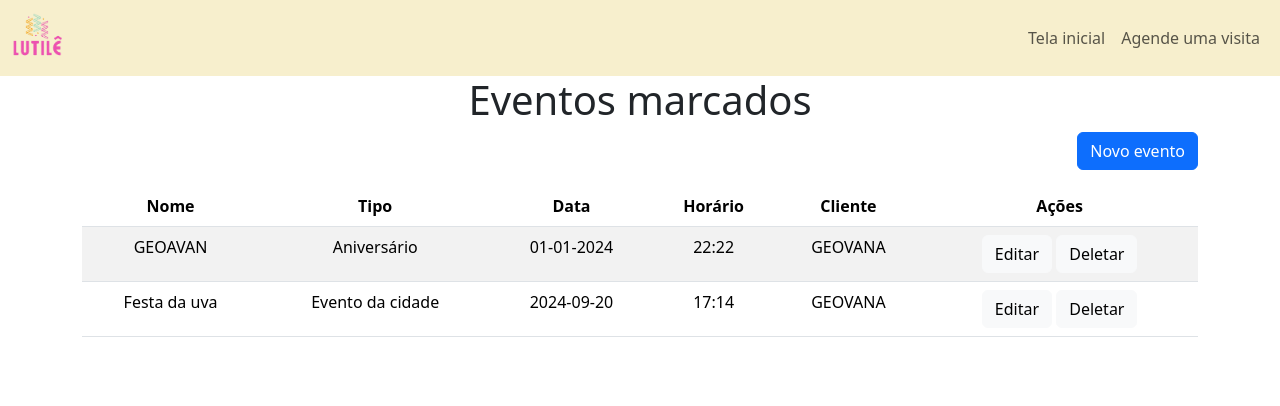
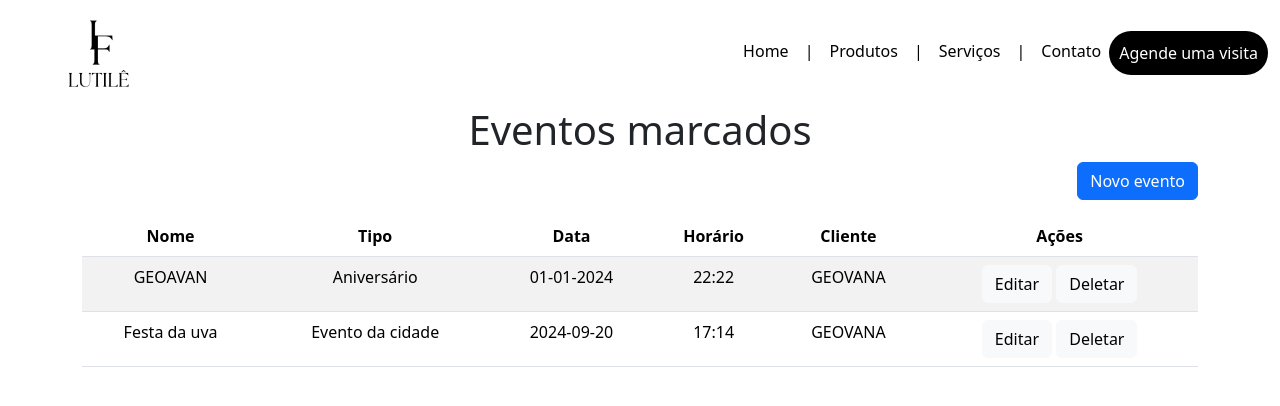
Before and after one commit to gseovana/salao-festas, a Flask app: page /admin/eventos in a window 1280 px wide. Shown: the top 406 px of the page. Run offline with Flask 3, Linux system fonts and the light colour scheme; data comes from the database, SQL or seed files in the repository; both versions use the stored data as it was after the commit; some libraries are stand-ins or nearby versions.

Commit message:
Atualizando o cabeçalho

```diff
--- a/instance/passwords.txt
+++ b/instance/passwords.txt
@@ -3,3 +3,4 @@
 1,$2b$12$1vA8rHk8zmcwSryqYAZ5WuMfh79JJhOyq3YvoAHmbGQz5oe1Jqq4a
 122.222.222-11,$2b$12$XjO0FvTcliy6jOvFRbuS2OSWKvyXC9H2SQQw0yi267lLSbThNv5d.
 000.000.000-00,$2b$12$DzW61Z03wh.1/oJp8XrO9en94mGTHklIlfp6mMSrCJ5txfnAkFo/a
+0202020202020,$2b$12$WFQS0U6gsFe440QkEhDIZu5KBhLvyyr/LZMoxamJPIfBzka5D6Tj2
--- a/static/style/style.css
+++ b/static/style/style.css
@@ -1,4 +1,64 @@
 .navbar{
-    background-color: #f7efcd;
+    background-color: #ffffff;
     color: #fff;
 }
+
+.navbar a{
+    color: #000000;
+}
+
+.navbar a:hover {
+    color: #555555
+}
+.carousel-1,.carousel-2,.carousel-3 {
+    height: 82vh;
+}
+.carousel-1 {
+    /* background-image: url(../static/imgs/imgs_carousel/img-1.jpg); */
+    background-image: url(../imgs/imgs_carousel/img-1.jpg);
+    background-position: center;
+    background-size: cover;
+    background-repeat: no-repeat;
+}
+
+.carousel-2 {
+    background-image: url(../imgs/imgs_carousel/img-2.jpg);
+    background-position: center;
+    background-size: cover;
+    background-repeat: no-repeat;
+}
+
+.carousel-3 {
+    background-image: url(../imgs/imgs_carousel/img-3.jpg);
+    background-position: center;
+    background-size: cover;
+    background-repeat: no-repeat;
+}
+
+.teste1 {
+    width: 100%;
+    height: 100%;
+    background-color: yellow;
+    display: flex;
+
+}
+
+.widht-full {
+    width: 100vw;
+    background-color: red;
+}
+
+.button_agendar {
+    border-radius: 50px;
+    background-color: #000000;
+    color: #ffffff;
+    padding: 10px !important;
+}
+
+.button_agendar:hover {
+    color: #d8d8d8;
+}
+
+.separador {
+    color: #000000;
+}
--- a/templates/base.html
+++ b/templates/base.html
@@ -15,10 +15,10 @@
 </head>
 <body>
     <header>
-        <nav class="navbar navbar-expand-md navbar-light" class="navbar">
+        <nav class="navbar navbar-expand-md" class="navbar">
             <div class="container-fluid">
-                <a class="navbar-brand" href="#">
-                    <img src="{{ url_for('static', filename='imgs/logo.png') }}" alt="Salão de festas Lutilê" height="50">
+                <a class="navbar-brand ms-5" href="{{url_for('home')}}">
+                    <img src="{{ url_for('static', filename='imgs/logo.png') }}" alt="Salão de festas Lutilê" height="80">
                 </a>
                 <button class="navbar-toggler" type="button" data-bs-toggle="collapse" data-bs-target="#navbarNav" aria-controls="navbarNav" aria-expanded="false" aria-label="Toggle navigation">
                     <span class="navbar-toggler-icon"></span>
@@ -58,14 +58,27 @@
                                 </li>
                             {% endif %}
                         {% else %}
-                            <li class="nav-item">
-                                <a class="nav-link {{is_active('home')}}" aria-current="page" href="{{url_for('home')}}">Tela inicial</a>
-                            </li>
-                            <li class="nav-item">
-                                <a class="nav-link {{is_active('login')}}" aria-current="page" href="{{url_for('login')}}">Agende uma visita</a>
-                            </li>
+                        <li class="nav-item">
+                            <a class="nav-link {{is_active('home')}}" aria-current="page" href="{{url_for('home')}}">Home</a>
+                        </li>
+                        <span class = "separador nav-link">|</span> <!-- Separador -->
+                        <li class="nav-item">
+                            <a class="nav-link {{is_active('login')}}" aria-current="page" href="{{url_for('login')}}">Produtos</a>
+                        </li>
+                        <span class = "separador nav-link">|</span> <!-- Separador -->
+                        <li class="nav-item nav-item">
+                            <a class="nav-link {{is_active('login')}}" aria-current="page" href="{{url_for('login')}}">Serviços</a>
+                        </li>
+                        <span class = "separador nav-link">|</span> <!-- Separador -->
+                        <li class="nav-item">
+                            <a class="nav-link {{is_active('login')}}" aria-current="page" href="{{url_for('login')}}">Contato</a>
+                        </li>
+                        <li class="nav-item">
+                            <form action="{{url_for('login')}}" method="get">
+                                <button class="nav-link button_agendar" type="submit">Agende uma visita</button>
+                            </form>
+                        </li>
                         {% endif %}
-                    </ul>
                 </div>
             </div>
         </nav>
```
Also changed, not shown: templates/html/pages/homepage.html (+3 -6 lines), instance/salao_festas.db, static/imgs/imgs_carousel/img-2.jpeg (deleted), static/imgs/logo.png, 3 other files.
